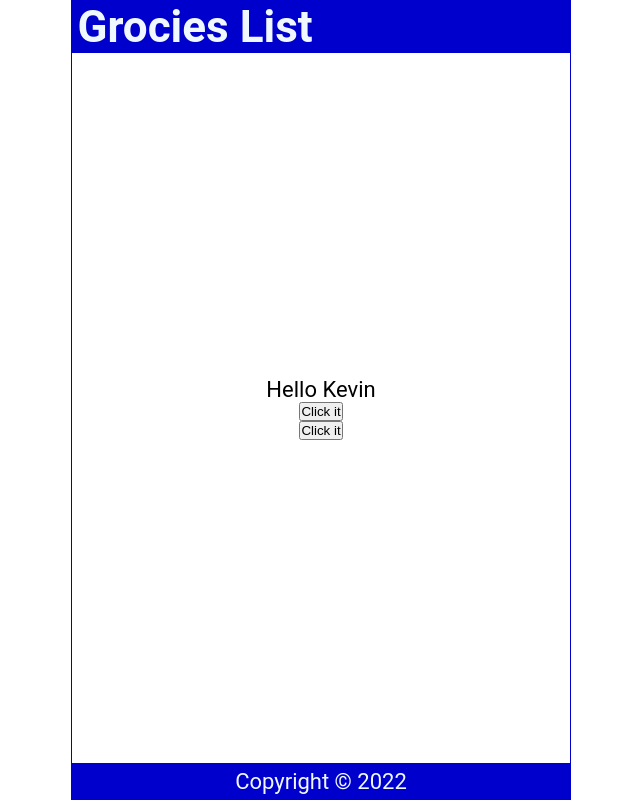
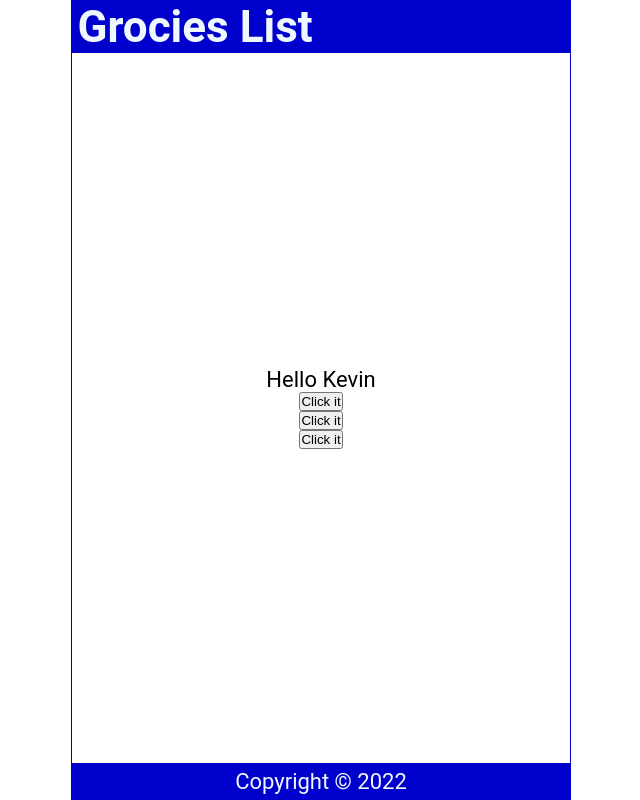
Before and after one commit to ilaydaozdemir/reactseries01, a React (Create React App) app: page / in a window 1280 px wide. Shown: the whole page, without its empty margins (319-959 px from the left). Built offline with nearby package versions, Linux system fonts and the light colour scheme.

Commit message:
Some click events examples

```diff
--- a/src/Content.jsx
+++ b/src/Content.jsx
@@ -17,11 +17,16 @@ const Content = () => {
   const handleClick2 = (name) => {
     console.log(`${name} was clicked`);
   };
+  //add click event e
+  const handleClick3 = (e) => {
+    console.log(e.target.innerText);
+  };
   return (
     <main>
-      <p>Hello {handleNameChange()}</p>
+      <p onDoubleClick={handleClick}>Hello {handleNameChange()}</p>
       <button onClick={handleClick}>Click it</button>
       <button onClick={() => handleClick2("ilayda")}>Click it</button>
+      <button onClick={(e) => handleClick3(e)}>Click it</button>
     </main>
   );
 };
```
